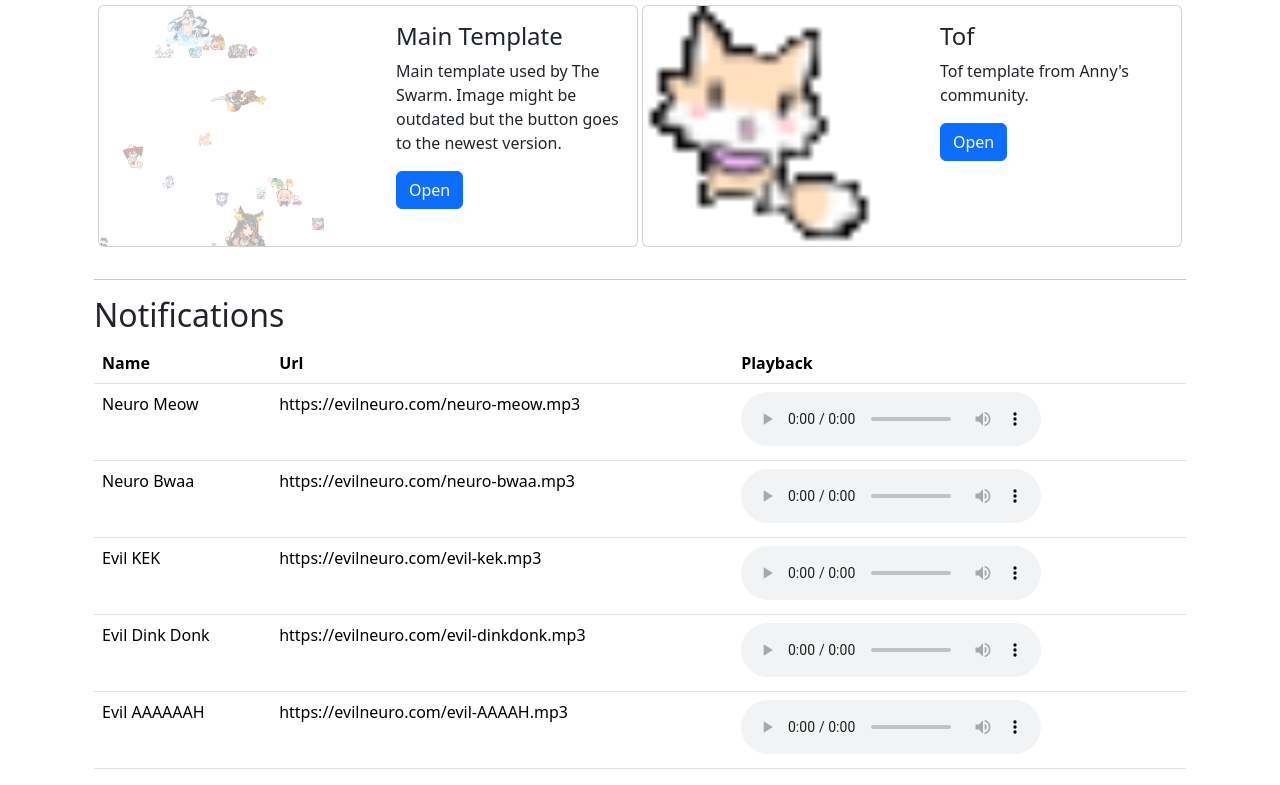
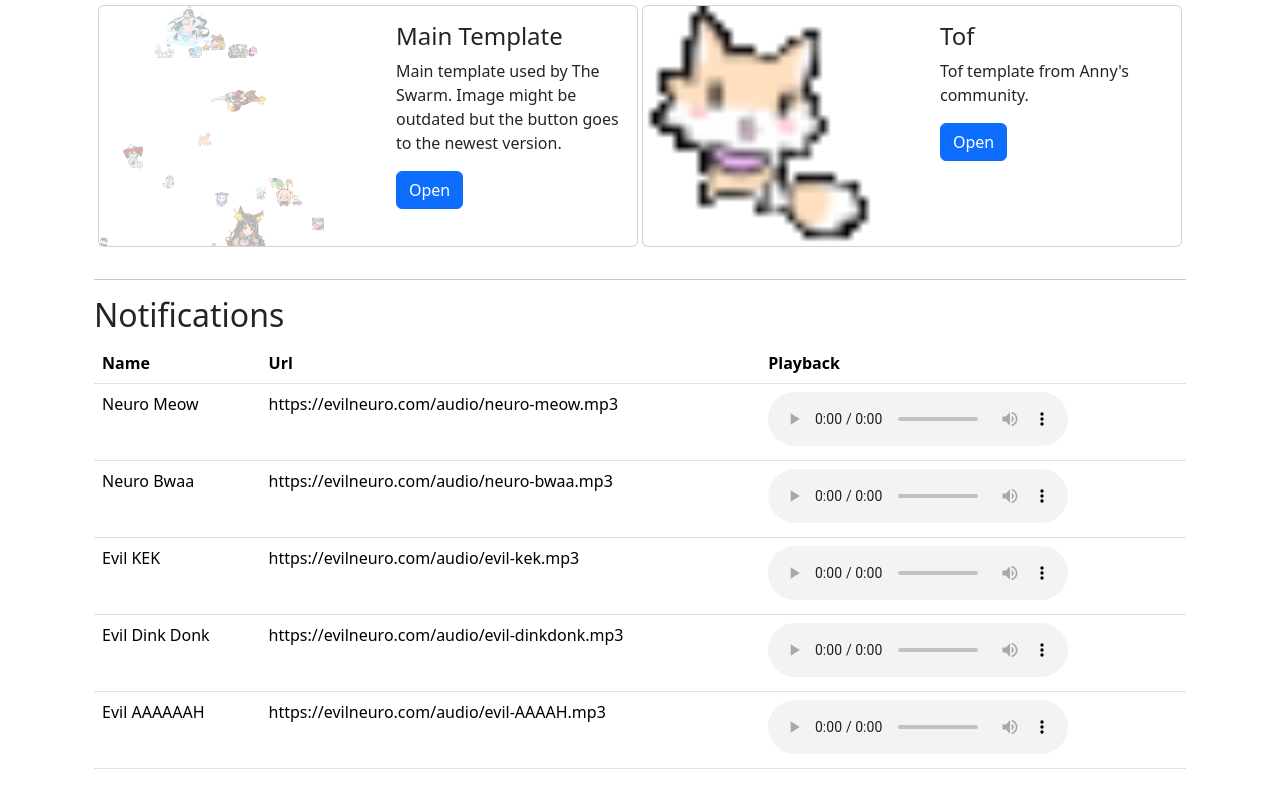
Before and after one commit to DefinitelyNotKaz/pixels, a Vue app: page / in a window 1280 px wide. Shown: the part 530-1315 px from the top of the page. Built offline with nearby package versions, Linux system fonts and the light colour scheme.

Commit message:
wrong urls

```diff
--- a/src/components/Sinder.vue
+++ b/src/components/Sinder.vue
@@ -55,11 +55,11 @@ export default {
       ],
       fields: ["name", "url", "playback"],
       audioFiles: [
-        { name: "Neuro Meow", url:"https://evilneuro.com/neuro-meow.mp3", playback: '/audio/neuro-meow.mp3' },
-        { name: "Neuro Bwaa", url:"https://evilneuro.com/neuro-bwaa.mp3", playback: '/audio/neuro-bwaa.mp3' },
-        { name: "Evil KEK", url:"https://evilneuro.com/evil-kek.mp3", playback: '/audio/evil-kek.mp3' },
-        { name: "Evil Dink Donk", url:"https://evilneuro.com/evil-dinkdonk.mp3", playback: '/audio/evil-dinkdonk.mp3' },
-        { name: "Evil AAAAAAH", url:"https://evilneuro.com/evil-AAAAH.mp3", playback: '/audio/evil-AAAAH.mp3' },
+        { name: "Neuro Meow", url:"https://evilneuro.com/audio/neuro-meow.mp3", playback: '/audio/neuro-meow.mp3' },
+        { name: "Neuro Bwaa", url:"https://evilneuro.com/audio/neuro-bwaa.mp3", playback: '/audio/neuro-bwaa.mp3' },
+        { name: "Evil KEK", url:"https://evilneuro.com/audio/evil-kek.mp3", playback: '/audio/evil-kek.mp3' },
+        { name: "Evil Dink Donk", url:"https://evilneuro.com/audio/evil-dinkdonk.mp3", playback: '/audio/evil-dinkdonk.mp3' },
+        { name: "Evil AAAAAAH", url:"https://evilneuro.com/audio/evil-AAAAH.mp3", playback: '/audio/evil-AAAAH.mp3' },
       ]
     }
   },
```
